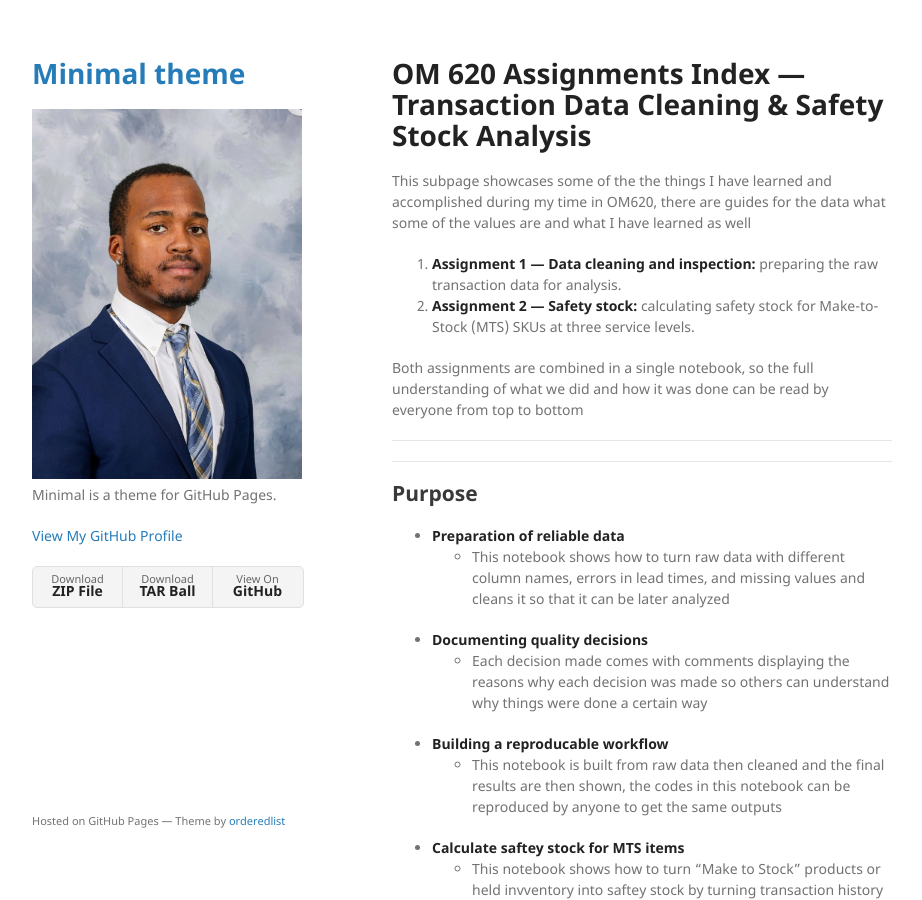
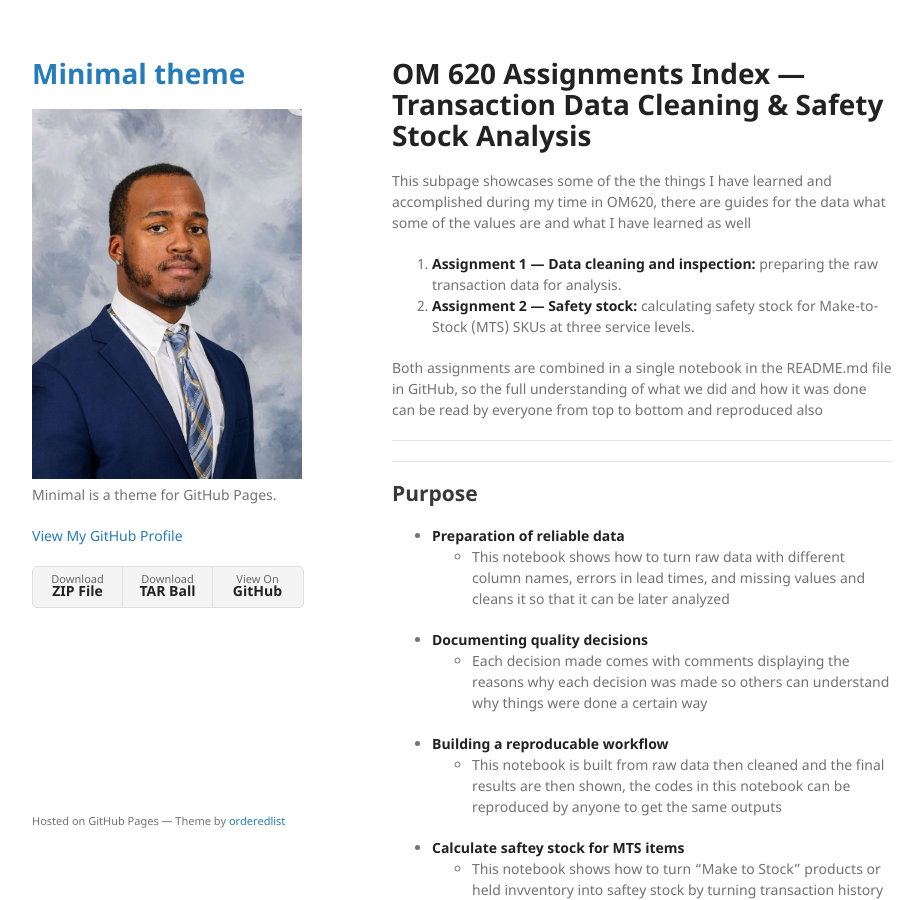
Before and after one commit to Zllewis1/Zllewis1.github.io, a Jekyll site: the page built from OM620Assignments/index.md, in a window 1280 px wide and 900 px high. Shown: the whole window, without its empty margins (178-1100 px from the left). Built offline with Jekyll 4.4.1, drawn with Linux system fonts in a browser that asks for light colours; our own code applies the rules of GitHub Pages for plain Markdown files.

Commit message:
Update description of assignments location
Clarified the location of the combined assignments in the README.md file on GitHub.

```diff
--- a/OM620Assignments/index.md
+++ b/OM620Assignments/index.md
@@ -5,7 +5,7 @@ This subpage showcases some of the the things I have learned and accomplished du
 1. **Assignment 1 — Data cleaning and inspection:** preparing the raw transaction data for analysis.
 2. **Assignment 2 — Safety stock:** calculating safety stock for Make-to-Stock (MTS) SKUs at three service levels.
 
-Both assignments are combined in a single notebook, so the full understanding of what we did and how it was done can be read by everyone from top to bottom
+Both assignments are combined in a single notebook in the README.md file in GitHub, so the full understanding of what we did and how it was done can be read by everyone from top to bottom and reproduced also
 
 ---
 
```
